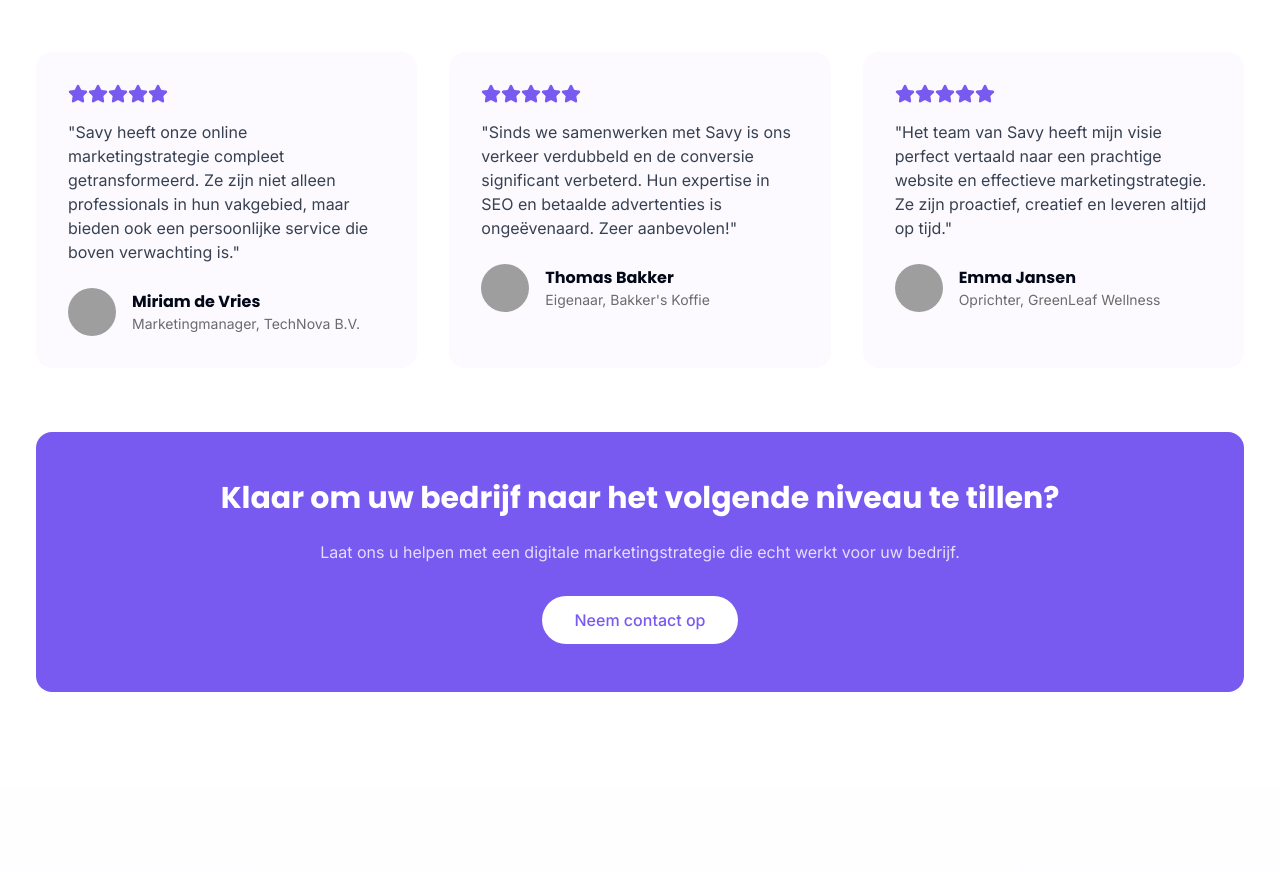
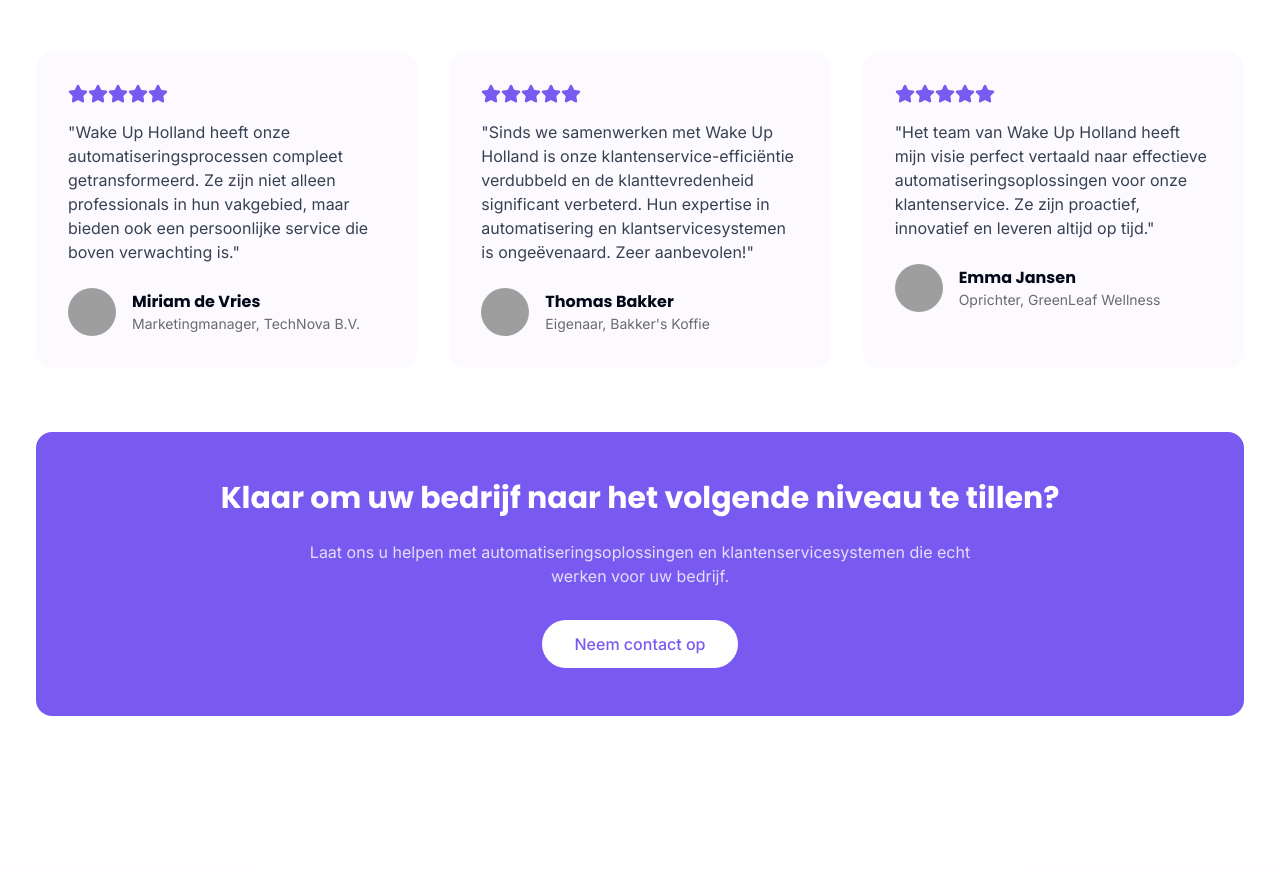
Before and after one commit to kaank40/Wake-Up-Holland-Site, a React (Vite) app: page / in a window 1280 px wide. Shown: the part 3460-4332 px from the top of the page. Built offline with nearby package versions, Linux system fonts and the light colour scheme; grey boxes are pictures that could not be loaded.

Commit message:
Fix: Update testimonials and reviews
Update the testimonials and reviews to reflect the company's name and services.

```diff
--- a/src/components/Testimonials.tsx
+++ b/src/components/Testimonials.tsx
@@ -9,21 +9,21 @@ const Testimonials = () => {
       position: "Marketingmanager, TechNova B.V.",
       image: "https://images.unsplash.com/photo-1494790108377-be9c29b29330?q=80&w=100&auto=format&fit=crop",
       stars: 5,
-      text: "Savy heeft onze online marketingstrategie compleet getransformeerd. Ze zijn niet alleen professionals in hun vakgebied, maar bieden ook een persoonlijke service die boven verwachting is."
+      text: "Wake Up Holland heeft onze automatiseringsprocessen compleet getransformeerd. Ze zijn niet alleen professionals in hun vakgebied, maar bieden ook een persoonlijke service die boven verwachting is."
     },
     {
       name: "Thomas Bakker",
       position: "Eigenaar, Bakker's Koffie",
       image: "https://images.unsplash.com/photo-1507003211169-0a1dd7228f2d?q=80&w=100&auto=format&fit=crop",
       stars: 5,
-      text: "Sinds we samenwerken met Savy is ons verkeer verdubbeld en de conversie significant verbeterd. Hun expertise in SEO en betaalde advertenties is ongeëvenaard. Zeer aanbevolen!"
+      text: "Sinds we samenwerken met Wake Up Holland is onze klantenservice-efficiëntie verdubbeld en de klanttevredenheid significant verbeterd. Hun expertise in automatisering en klantservicesystemen is ongeëvenaard. Zeer aanbevolen!"
     },
     {
       name: "Emma Jansen",
       position: "Oprichter, GreenLeaf Wellness",
       image: "https://images.unsplash.com/photo-1580489944761-15a19d654956?q=80&w=100&auto=format&fit=crop",
       stars: 5,
-      text: "Het team van Savy heeft mijn visie perfect vertaald naar een prachtige website en effectieve marketingstrategie. Ze zijn proactief, creatief en leveren altijd op tijd."
+      text: "Het team van Wake Up Holland heeft mijn visie perfect vertaald naar effectieve automatiseringsoplossingen voor onze klantenservice. Ze zijn proactief, innovatief en leveren altijd op tijd."
     }
   ];
 
@@ -64,7 +64,7 @@ const Testimonials = () => {
         <div className="mt-16 bg-primary rounded-2xl p-8 md:p-12 text-white text-center">
           <h3 className="text-2xl md:text-3xl font-bold mb-6">Klaar om uw bedrijf naar het volgende niveau te tillen?</h3>
           <p className="mb-8 text-white/80 max-w-2xl mx-auto">
-            Laat ons u helpen met een digitale marketingstrategie die echt werkt voor uw bedrijf.
+            Laat ons u helpen met automatiseringsoplossingen en klantenservicesystemen die echt werken voor uw bedrijf.
           </p>
           <button className="px-8 py-3 bg-white text-primary font-medium rounded-full hover:bg-gray-100 transition-colors">
             Neem contact op
```
